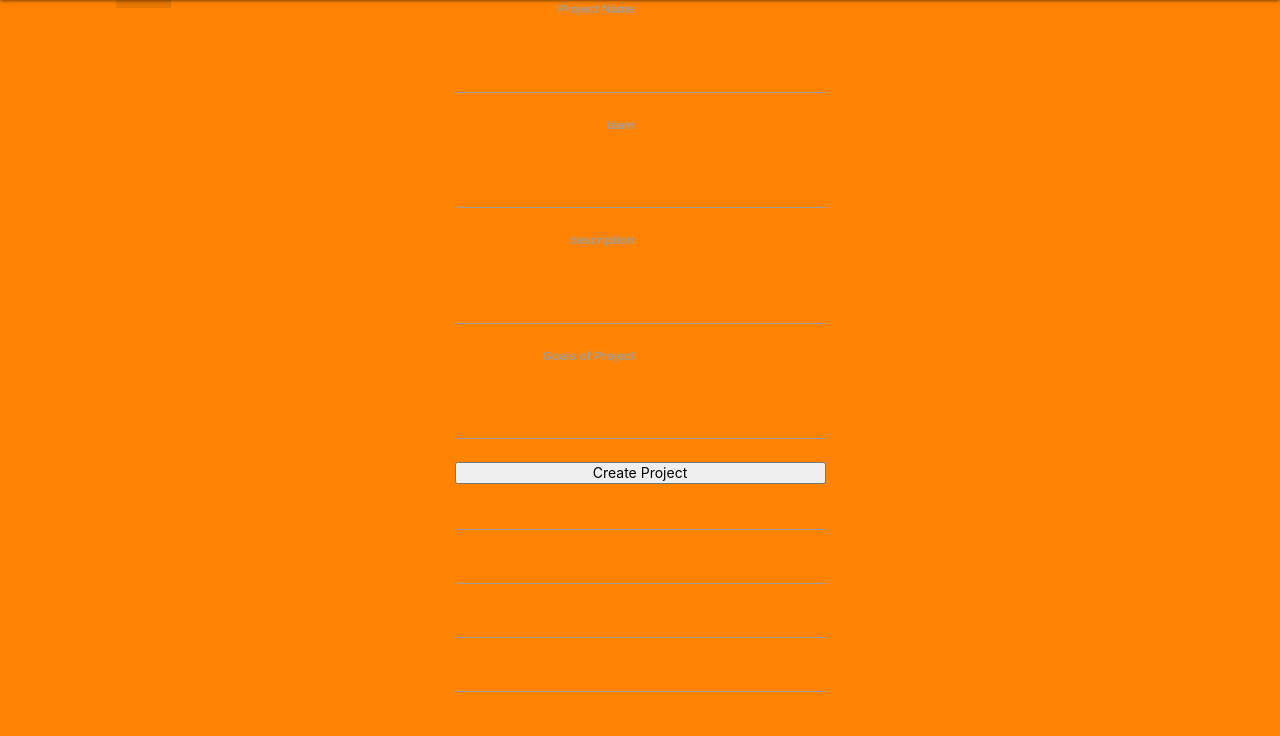
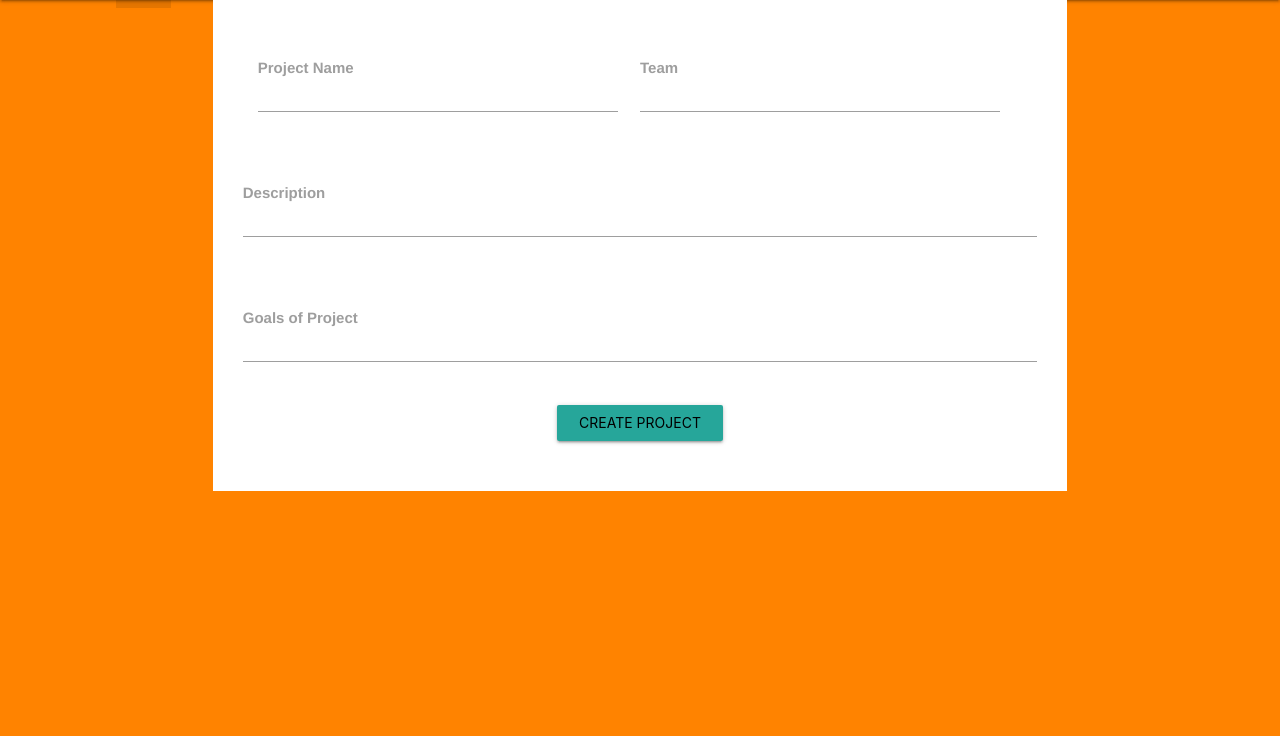
Before and after one commit to Benbigmac/Agile-Development-Tool, a Flask app: page /1/createProject in a window 1280 px wide. Shown: the part 64-800 px from the top of the page. Run offline with Flask 2, Linux system fonts and the light colour scheme; parts of the project's set-up code (start-up, migrations or seed data) failed here and were passed over; some libraries are stand-ins or nearby versions.

Commit message:
styled createProjects with materialize (#105)
* styled createProjects with materialize

* Delete .json

* Delete projectname2.json

* Delete projects.json

* Delete teasss.json

* Create projects.json

```diff
--- a/app/data/projects.json
+++ b/app/data/projects.json
@@ -6,9 +6,5 @@
   {
     "name": "Phteven_Walden",
     "description": "The man of the hour"
-  },
-  {
-    "name": "HelloWorld",
-    "description": "Anything but this thing"
   }
 ]
--- a/app/forms.py
+++ b/app/forms.py
@@ -22,8 +22,8 @@ class RegistrationForm(FlaskForm):
 
 class ProjectForm(FlaskForm):
     titleOfProject = StringField('Project Name')
-    team = StringField('team')
-    description = StringField('description')
+    team = StringField('Team')
+    description = StringField('Description')
     taskGoals = StringField('Goals of Project')
     submit = SubmitField('Create Project')
 
@@ -38,7 +38,7 @@ class TaskForm(FlaskForm):
 class SandBox(FlaskForm):
     Issue_Name = StringField('Issue Name')
     time = StringField('Time')
-    Description = StringField('description')
+    Description = StringField('Description')
     submit = SubmitField('Add to SandBox')
 
 class ConvertToBackLog(FlaskForm):
--- a/app/routes.py
+++ b/app/routes.py
@@ -13,10 +13,10 @@ import json, sys
 
 
 current_user=""
-dataString='/Users/lzhou/Documents/group7/app/data/'
-#dataString='C:/Users/benma/Desktop/cs442/code/v2/group7/app/data/'
+# dataString='/Users/lzhou/Documents/group7/app/data/'
+dataString='C:/Users/benma/Desktop/cs442/code/v2/group7/app/data/'
 #dataString='C:/Users/swald/group7/app/data/'
-#dataString='C:/Users/Tian/Documents/UIC/CS/CS442/Repository/group7/app/data/'
+# dataString='C:/Users/Tian/Documents/UIC/CS/CS442/Repository/group7/app/data/'
 @app.route('/', methods=['GET', 'POST'])
 def home():
     form = LoginForm()
--- a/app/static/css/style.css
+++ b/app/static/css/style.css
@@ -21,10 +21,8 @@ form {
 }
 
 label {
-    width:180px;
-    clear:left;
-    text-align:right;
-    display: block;
+    font-size: 16px;
+    text-align:center;
     font-weight: bold;
 }
 
@@ -118,3 +116,8 @@ input, select, textarea {
 #containment-wrapper table tr th .sprintTask{
   padding: 5px;
 }
+
+#form-container {
+  background-color: white;
+  padding: 30px;
+}
--- a/app/templates/createProject.html
+++ b/app/templates/createProject.html
@@ -1,32 +1,46 @@
 {%extends "baseTemp.html"%}
 {%block body%}
 <div class="container">
-<center>
+	<div id="form-container" class="col s12">
 		<form action="" method="post" novalidate>
 			{{ form.hidden_tag() }}
-			 <p>
+			<div class="row col s12">
+				<div class="input-field col s6">
 					{{ form.titleOfProject.label }}<br>
 					{{ form.titleOfProject(size=32) }}
-			 </p>
-			 <p>
+				</div>
+
+				<div class="input-field col s6">
 					{{ form.team.label }}<br>
 					{{ form.team(size=32) }}
-			 </p>
+				</div>
+			</div>
 
-       <p>
+			<div class="row">
+				<div class="input-field col s12">
 					{{ form.description.label }}<br>
 					{{ form.description(size=32) }}
-      </p>
+				</div>
+			</div>
 
-      <p>
+			<div class="row">
+				<div class="input-field col s12">
 					{{ form.taskGoals.label }}<br>
 					{{ form.taskGoals(size=32) }}
-      </p>
+				</div>
+			</div>
 
+			<div class="row">
+				<div class="col s12">
+			    <button class="btn waves-effect waves-light" type="submit" name="action">
 						{{form.submit}}
+			    </button>
+				</div>
+			</div>
+
 		</form>
 
-  <div class="wrap-input100 validate-input m-b-10">
+	  <!-- <div class="wrap-input100 validate-input m-b-10">
 				{{form.titleOfProject}}
 	      <span class="focus-input100"></span>
 	      <span class="symbol-input100">
@@ -60,9 +74,9 @@
 
 	  <div class="container-login100-form-btn p-t-10">
 
+	  </div> -->
+
 	</div>
-
-</center>
 
 </div>
 {% endblock%}
```
Lines whose indentation alone changed are shown as unchanged.
